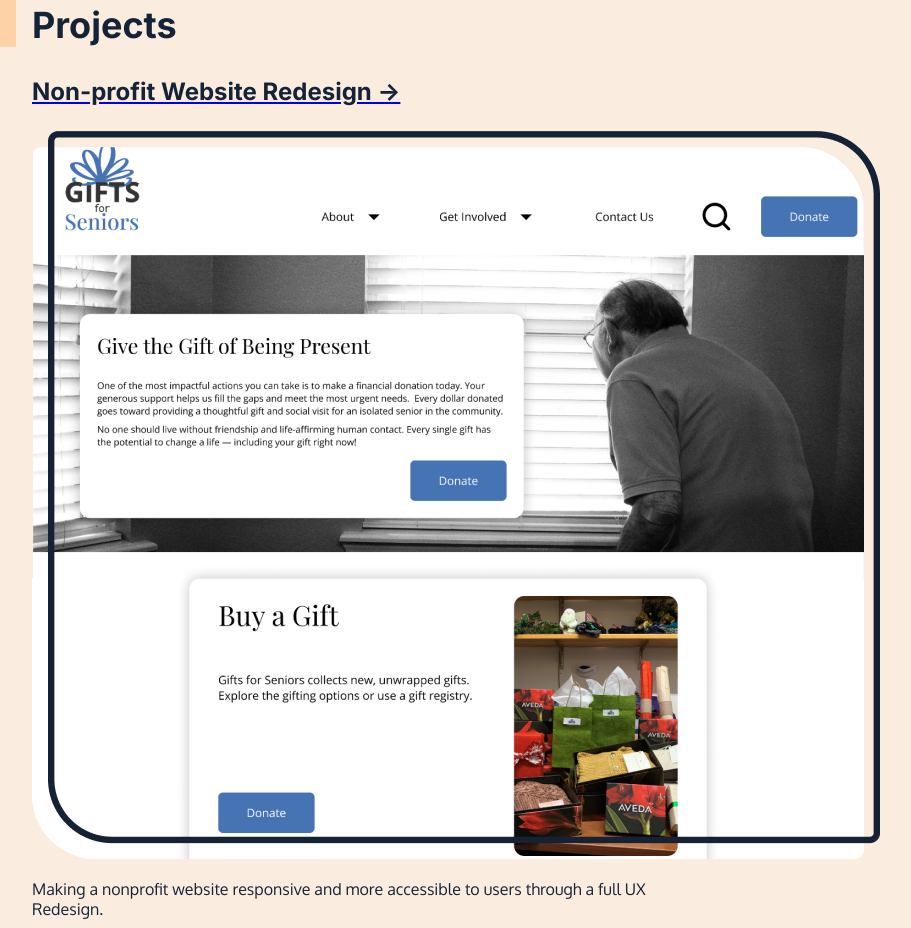
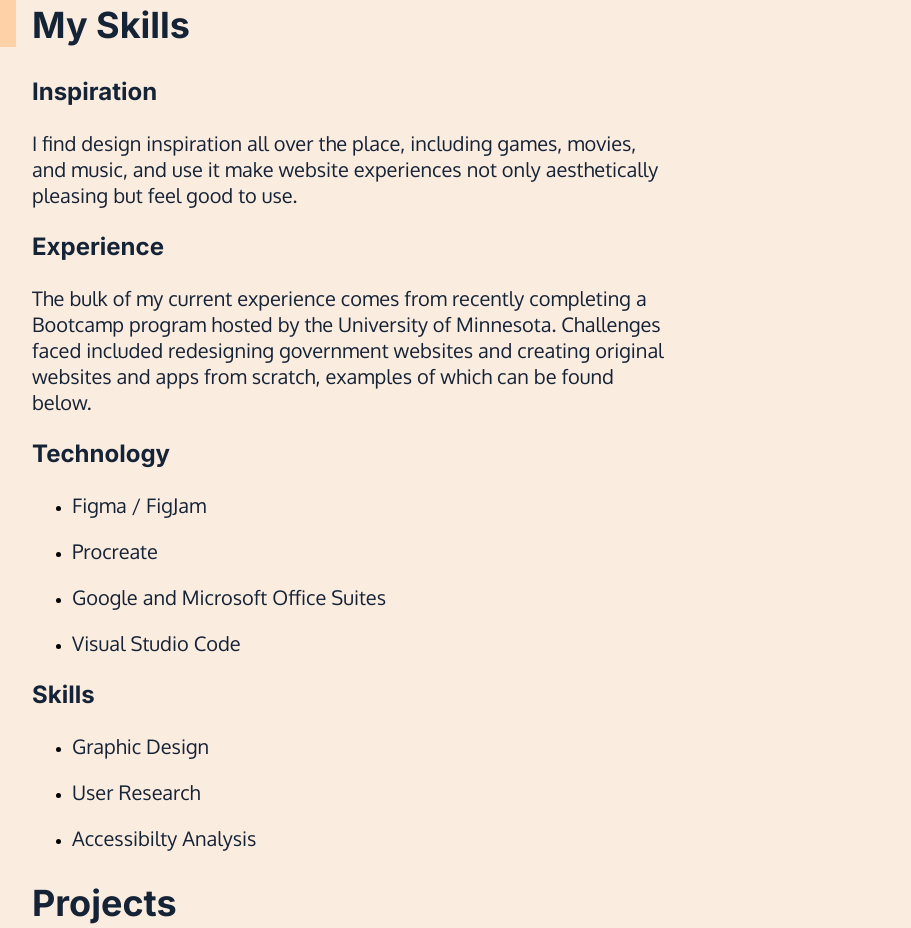
Before and after one commit to grecer/UX_UI_HW_18, a plain HTML site: page index.html in a window 1280 px wide. Shown: the part 811-1739 px from the top of the page, without its empty margins (292-1203 px from the left). Drawn offline with Linux system fonts and the light colour scheme.

Commit message:
completed HTML for 'my skills' section

```diff
--- a/css/style.css
+++ b/css/style.css
@@ -21,7 +21,7 @@ h3 {
 
 p {
     font-family: 'Oxygen', sans-serif;
-    font-size: 16px;
+    font-size: 20px;
     color: #152336;
 }
 
--- a/index.html
+++ b/index.html
@@ -6,7 +6,9 @@
     <link rel="stylesheet" href="css/style.css">
     <link rel="preconnect" href="https://fonts.googleapis.com">
     <link rel="preconnect" href="https://fonts.gstatic.com" crossorigin>
-    <link href="https://fonts.googleapis.com/css2?family=Inter:wght@700;900&family=Oxygen&family=Sacramento&display=swap" rel="stylesheet">
+    <link
+        href="https://fonts.googleapis.com/css2?family=Inter:wght@700;900&family=Oxygen&family=Sacramento&display=swap"
+        rel="stylesheet">
 </head>
 
 <body>
@@ -16,10 +18,18 @@
             <img class="logo" src="images/logo.png">
             <nav class="nav-items">
                 <ul>
-                    <li><a href="#"><h3>Home</h3></a></li>
-                    <li><a href="#"><h3>About</h3></a></li>
-                    <li><a href="#"><h3>Work</h3></a></li>
-                    <li><a href="#"><h3>Contact</h3></a></li>
+                    <li><a href="#">
+                            <h3>Home</h3>
+                        </a></li>
+                    <li><a href="#">
+                            <h3>About</h3>
+                        </a></li>
+                    <li><a href="#">
+                            <h3>Work</h3>
+                        </a></li>
+                    <li><a href="#">
+                            <h3>Contact</h3>
+                        </a></li>
                 </ul>
             </nav>
             <div class="contact-me">
@@ -45,22 +55,58 @@
         </div>
     </section>
 
+    <!-- My Skills -->
+    <section class="content mySkills">
+        <h2>My Skills</h2>
+        <div class="flexContainer">
+            <div>
+                <h3>Inspiration</h3>
+                <p>I find design inspiration all over the place, including games, movies, and music, and use it make
+                    website experiences not only aesthetically pleasing but feel good to use.</p>
+                <h3>Experience</h3>
+                <p>The bulk of my current experience comes from recently completing a Bootcamp program hosted by the
+                    University of Minnesota. Challenges faced included redesigning government websites and creating
+                    original websites and apps from scratch, examples of which can be found below.</p>
+            </div>
+            <div>
+                <h3>Technology</h3>
+                <ul>
+                    <li><p>Figma / FigJam</p></li>
+                    <li><p>Procreate</p></li>
+                    <li><p>Google and Microsoft Office Suites</p></li>
+                    <li><p>Visual Studio Code</p></li>
+                </ul>
+                <h3>Skills</h3>
+                <ul>
+                    <li><p>Graphic Design</p></li>
+                    <li><p>User Research</p></li>
+                    <li><p>Accessibilty Analysis</p></li>
+                </ul>
+            </div>
+    </section>
+
     <!-- My Work -->
     <section class="content myWork">
         <h2>Projects</h2>
         <div class="workGrid">
             <div class="project">
-                <a href="#"><h3>Non-profit Website Redesign -></h3></a>
+                <a href="#">
+                    <h3>Non-profit Website Redesign -></h3>
+                </a>
                 <a href="#"><img src="images/GfSThumbnail.png"></a>
                 <p>Making a nonprofit website responsive and more accessible to users through a full UX Redesign.</p>
             </div>
             <div class="project">
-                <a href="#"><h3>Project Title -></h3></a>
+                <a href="#">
+                    <h3>Project Title -></h3>
+                </a>
                 <a href="#"><img src="images/BlankProjectThumbnail.png"></a>
                 <p>Second project description would go here, eventually!</p>
             </div>
         </div>
-        <a href="#"><h3>View All Projects -></h3></a>
+        <a href="#">
+            <h3>View All Projects -></h3>
+        </a>
     </section>
 
     <!-- Footer -->
```
